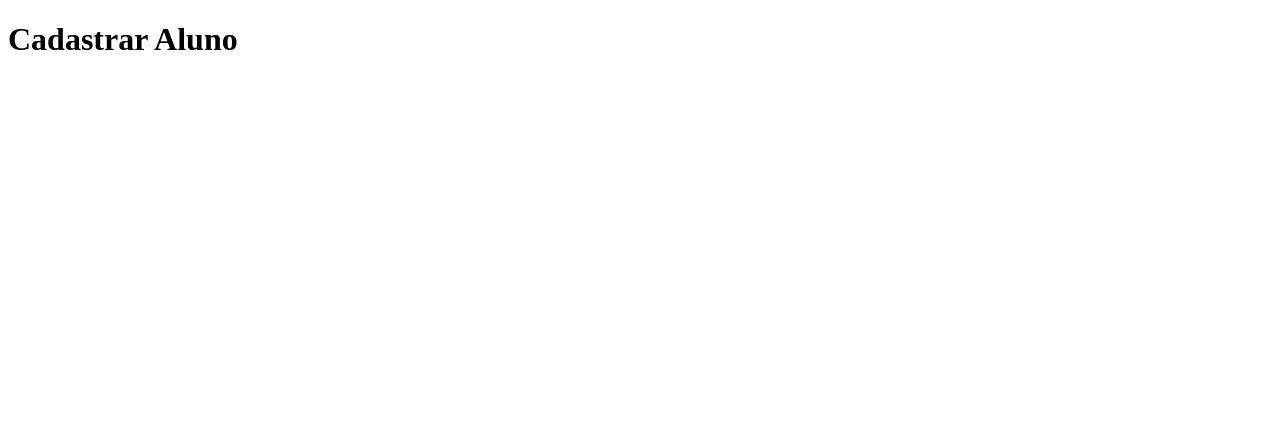
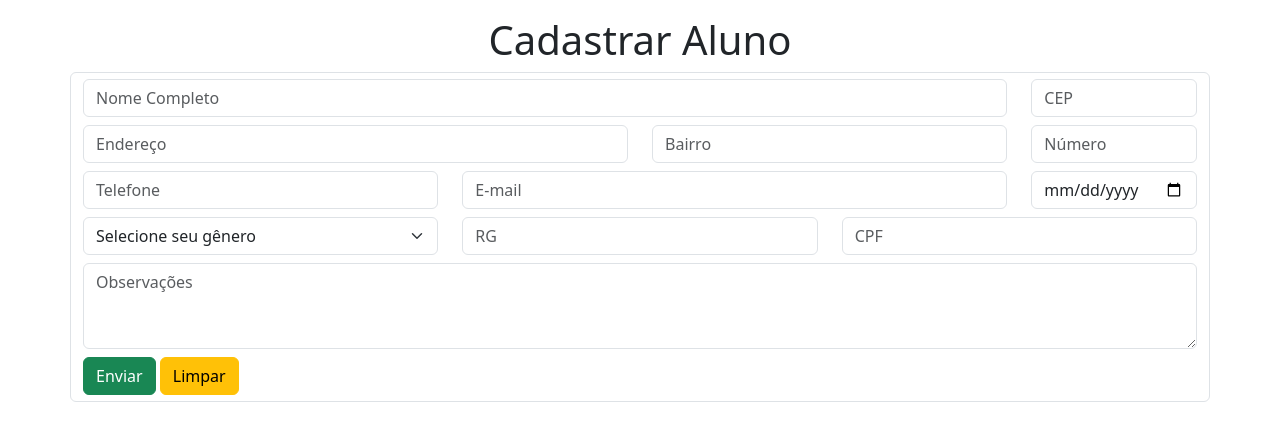
Before and after one commit to lucasbuenogodoy/primeiro_git_fatec, a plain HTML site: page cadastrarAluno.html in a window 1280 px wide. Drawn offline with nearby package versions, Linux system fonts and the light colour scheme.

Commit message:
Funcionalidade Formulário

```diff
--- a/cadastrarAluno.html
+++ b/cadastrarAluno.html
@@ -1,11 +1,95 @@
 <!DOCTYPE html>
 <html lang="en">
+
 <head>
     <meta charset="UTF-8">
     <meta name="viewport" content="width=device-width, initial-scale=1.0">
     <title>Document</title>
+    <link href="https://cdn.jsdelivr.net/npm/bootstrap@5.3.8/dist/css/bootstrap.min.css" rel="stylesheet"
+        integrity="sha384-sRIl4kxILFvY47J16cr9ZwB07vP4J8+LH7qKQnuqkuIAvNWLzeN8tE5YBujZqJLB" crossorigin="anonymous">
+    <script src="https://cdn.jsdelivr.net/npm/bootstrap@5.3.8/dist/js/bootstrap.bundle.min.js"
+        integrity="sha384-FKyoEForCGlyvwx9Hj09JcYn3nv7wiPVlz7YYwJrWVcXK/BmnVDxM+D2scQbITxI"
+        crossorigin="anonymous"></script>
 </head>
+
 <body>
-    <h1>Cadastrar Aluno</h1>
+    <div class="container-fluid">
+        <div class="container">
+
+            <h1 class="text-center mt-3">Cadastrar Aluno</h1>
+
+            <div class="row">
+                <form action="#" class="form-control">
+                    <div class="row">
+                        <div class="col-10">
+                            <input type="text" class="form-control" placeholder="Nome Completo"
+                                aria-label="Nome Completo">
+                        </div>
+                        <div class="col-2">
+                            <input type="text" class="form-control" placeholder="CEP" aria-label="CEP">
+                        </div>
+                    </div>
+
+                    <div class="row mt-2">
+                        <div class="col-6">
+                            <input type="text" class="form-control" placeholder="Endereço" aria-label="Endereço">
+                        </div>
+                        <div class="col-4">
+                            <input type="text" class="form-control" placeholder="Bairro" aria-label="Bairro">
+                        </div>
+
+                        <div class="col-2">
+                            <input type="text" class="form-control" placeholder="Número" aria-label="Número">
+                        </div>
+                    </div>
+
+                    <div class="row mt-2">
+                        <div class="col-4">
+                            <input type="text" class="form-control" placeholder="Telefone" aria-label="Telefone">
+                        </div>
+                        <div class="col-6">
+                            <input type="text" class="form-control" placeholder="E-mail" aria-label="E-mail">
+                        </div>
+
+                        <div class="col-2">
+                            <input type="date" class="form-control" placeholder="Data de Nascimento"
+                                aria-label="Data de Nascimento">
+                        </div>
+                    </div>
+
+                    <div class="row mt-2">
+                        <div class="col-4">
+                            <select class="form-select" aria-label="Default">
+                                <option selected>Selecione seu gênero</option>
+                                <option>Masculino</option>
+                                <option>Feminino</option>
+                            </select>
+                        </div>
+                        <div class="col-4">
+                            <input type="text" class="form-control" placeholder="RG" aria-label="RG">
+                        </div>
+
+                        <div class="col-4">
+                            <input type="text" class="form-control" placeholder="CPF" aria-label="CPF">
+                        </div>
+                    </div>
+
+                    <div class="row mt-2">
+                        <div class="col-12">
+                            <textarea class="form-control" rows="3" placeholder="Observações"></textarea>
+                        </div>
+
+                        <div class="row mt-2">
+                            <div class="col-12">
+                                <input type="submit" class="btn btn-success" value="Enviar">
+                                <input type="reset" class="btn btn-warning " value="Limpar">
+                            </div>
+                        </div>
+                    </div>
+                </form>
+            </div>
+        </div>
+    </div>
 </body>
+
 </html>
```
